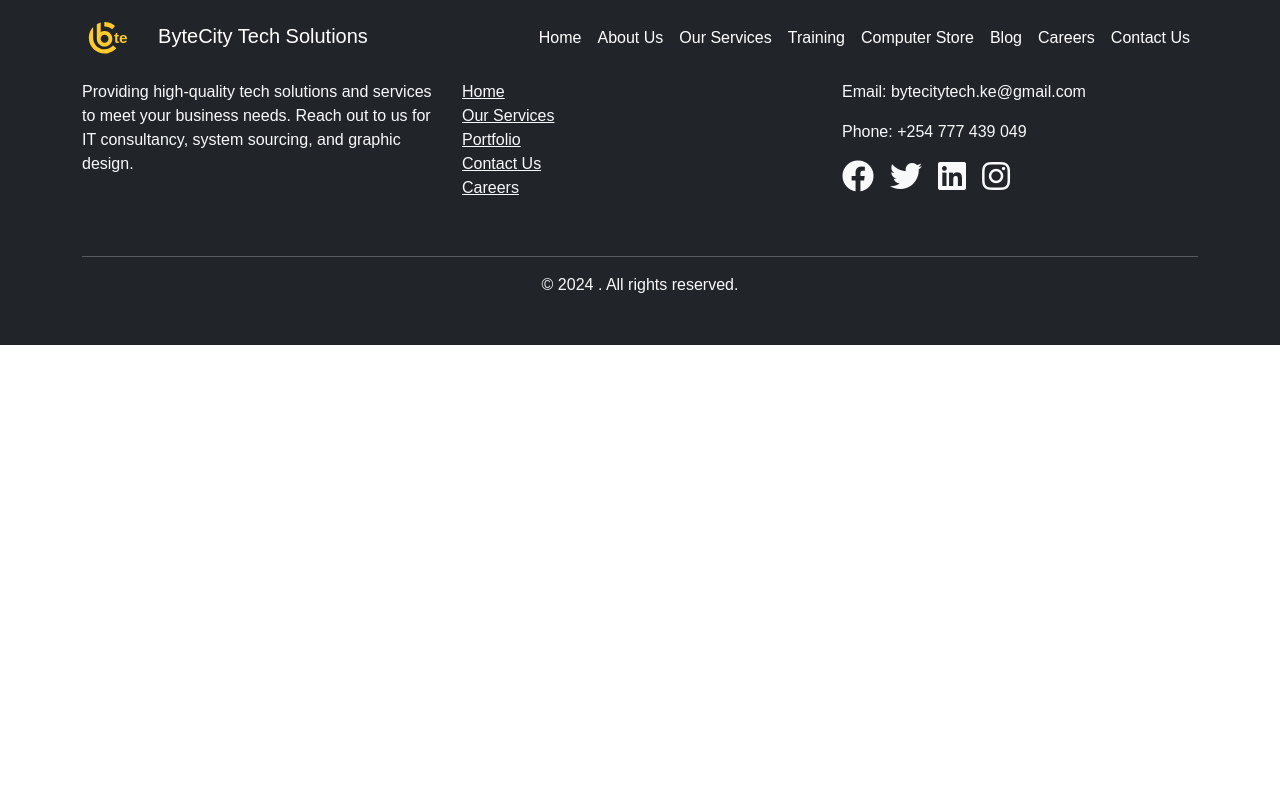
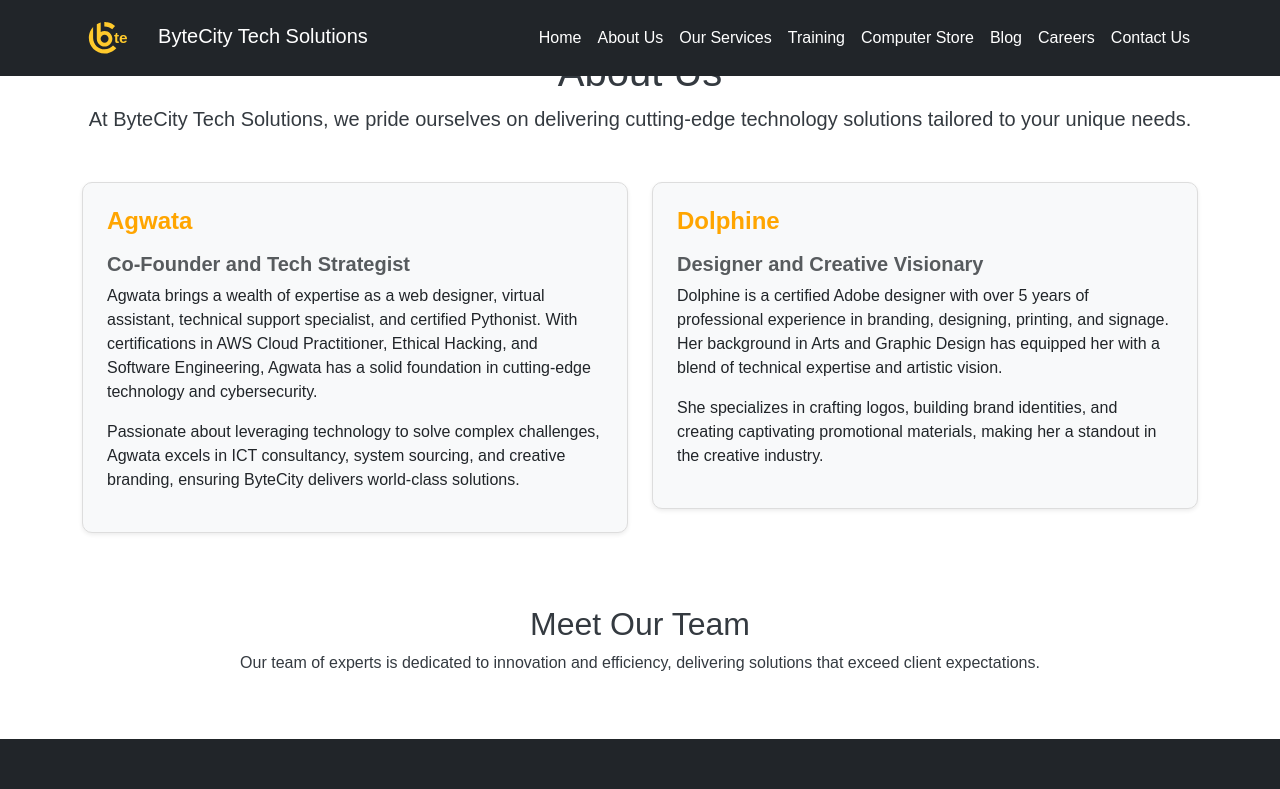
Before and after one commit to un-rated-sniper/bytecity, a React (Vite) app: page /about-page in a window 1280 px wide. Shown: the top 789 px of the page. Built offline with nearby package versions, Linux system fonts and the light colour scheme; a small style sheet from the web is missing.

Commit message:
minor updates on the Careers and home page

```diff
--- a/src/App.tsx
+++ b/src/App.tsx
@@ -1,30 +1,30 @@
-import React from 'react';
-import { BrowserRouter as Router, Routes, Route } from 'react-router-dom';
-import Home from './pages/Home';
-import AboutUs from './pages/AboutUs';
-import Training from './pages/Training';
-import Store from './pages/Store'; // Ensure that the file './pages/Store.tsx' exists and is correctly named
-import Blog from './pages/Blog';
-import Careers from './pages/Careers';
-import ContactUs from './pages/ContactUs';
-import NavbarComponent from './components/NavbarComponent';
-import Footer from './components/Footer';
-
+import React from "react";
+import { BrowserRouter as Router, Routes, Route } from "react-router-dom";
+import Home from "./pages/Home";
+import AboutPage from "./pages/AboutPage";
+import Training from "./pages/Training";
+import Store from "./pages/Store"; // Ensure that the file './pages/Store.tsx' exists and is correctly named
+import Blog from "./pages/Blog";
+import Careers from "./pages/Careers";
+import ContactUs from "./pages/ContactUs";
+import NavbarComponent from "./components/NavbarComponent";
+import Footer from "./components/Footer";
 
 const App: React.FC = () => {
   return (
     <Router>
       <NavbarComponent />
+
       <Routes>
         <Route path="/" element={<Home />} />
-        <Route path="/about-us" element={<AboutUs />} />
+        <Route path="/about-page" element={<AboutPage />} />
         <Route path="/training" element={<Training />} />
         <Route path="/store" element={<Store />} />
         <Route path="/blog" element={<Blog />} />
         <Route path="/careers" element={<Careers />} />
         <Route path="/contact-us" element={<ContactUs />} />
       </Routes>
-      <Footer/>
+      <Footer />
     </Router>
   );
 };
--- a/src/components/HireUsModal.tsx
+++ b/src/components/WorkWithUsModal.tsx
@@ -1,12 +1,12 @@
 import React, { useState } from 'react';
 import { Modal, Button, Form, Row, Col } from 'react-bootstrap';
 
-interface HireUsModalProps {
+interface WorkWithUsModalProps {
   show: boolean;
   handleClose: () => void;
 }
 
-const HireUsModal: React.FC<HireUsModalProps> = ({ show, handleClose }) => {
+const WorkWithUsModal: React.FC<WorkWithUsModalProps> = ({ show, handleClose }) => {
   const [formData, setFormData] = useState({
     name: '',
     email: '',
@@ -164,4 +164,4 @@ const HireUsModal: React.FC<HireUsModalProps> = ({ show, handleClose }) => {
   );
 };
 
-export default HireUsModal;
+export default WorkWithUsModal;
--- /dev/null
+++ b/src/pages/AboutPage.tsx
@@ -0,0 +1,71 @@
+import React from "react";
+
+const AboutPage: React.FC = () => {
+  return (
+    <div className="container py-5">
+      <div className="text-center mb-5">
+        <h1 className="text-orange">About Us</h1>
+        <p className="lead">
+          At ByteCity Tech Solutions, we pride ourselves on delivering
+          cutting-edge technology solutions tailored to your unique needs.
+        </p>
+      </div>
+
+      <div className="row">
+        {/* Agwata's Profile */}
+        <div className="col-lg-6 mb-4">
+          <div className="card shadow-sm">
+            <div className="card-body">
+              <h3 className="card-title">Agwata</h3>
+              <h5 className="text-muted">Co-Founder and Tech Strategist</h5>
+              <p>
+                Agwata brings a wealth of expertise as a web designer, virtual
+                assistant, technical support specialist, and certified
+                Pythonist. With certifications in AWS Cloud Practitioner,
+                Ethical Hacking, and Software Engineering, Agwata has a solid
+                foundation in cutting-edge technology and cybersecurity.
+              </p>
+              <p>
+                Passionate about leveraging technology to solve complex
+                challenges, Agwata excels in ICT consultancy, system sourcing,
+                and creative branding, ensuring ByteCity delivers world-class
+                solutions.
+              </p>
+            </div>
+          </div>
+        </div>
+
+        {/* Dolphine's Profile */}
+        <div className="col-lg-6 mb-4">
+          <div className="card shadow-sm">
+            <div className="card-body">
+              <h3 className="card-title">Dolphine</h3>
+              <h5 className="text-muted">Designer and Creative Visionary</h5>
+              <p>
+                Dolphine is a certified Adobe designer with over 5 years of
+                professional experience in branding, designing, printing, and
+                signage. Her background in Arts and Graphic Design has equipped
+                her with a blend of technical expertise and artistic vision.
+              </p>
+              <p>
+                She specializes in crafting logos, building brand identities,
+                and creating captivating promotional materials, making her a
+                standout in the creative industry.
+              </p>
+            </div>
+          </div>
+        </div>
+      </div>
+
+      <div className="text-center mt-5">
+        <h2 className="text-orange">Meet Our Team</h2>
+        <p>
+          Our team of experts is dedicated to innovation and efficiency,
+          delivering solutions that exceed client expectations.
+        </p>
+      </div>
+    </div>
+  );
+};
+
+export default AboutPage;
--- a/src/pages/AboutUs.tsx
+++ /dev/null
@@ -1,58 +0,0 @@
-import React from "react";
-
-const AboutUs: React.FC = () => {
-  return (
-    <div className="container py-5">
-      <div className="text-center mb-5">
-        <h1 className="text-orange">About Us</h1>
-        <p className="lead">
-          At ByteCity Tech Solutions, we pride ourselves on delivering cutting-edge technology solutions tailored to your unique needs.
-        </p>
-      </div>
-
-      <div className="row">
-        {/* Agwata's Profile */}
-        <div className="col-lg-6 mb-4">
-          <div className="card shadow-sm">
-            <div className="card-body">
-              <h3 className="card-title">Agwata</h3>
-              <h5 className="text-muted">Co-Founder and Tech Strategist</h5>
-              <p>
-                Agwata brings a wealth of expertise as a web designer, virtual assistant, technical support specialist, and certified Pythonist.
-                With certifications in AWS Cloud Practitioner, Ethical Hacking, and Software Engineering, Agwata has a solid foundation in cutting-edge technology and cybersecurity.
-              </p>
-              <p>
-                Passionate about leveraging technology to solve complex challenges, Agwata excels in ICT consultancy, system sourcing, and creative branding, ensuring ByteCity delivers world-class solutions.
-              </p>
-            </div>
-          </div>
-        </div>
-
-        {/* Dolphine's Profile */}
-        <div className="col-lg-6 mb-4">
-          <div className="card shadow-sm">
-            <div className="card-body">
-              <h3 className="card-title">Dolphine</h3>
-              <h5 className="text-muted">Designer and Creative Visionary</h5>
-              <p>
-                Dolphine is a certified Adobe designer with over 5 years of professional experience in branding, designing, printing, and signage. Her background in Arts and Graphic Design has equipped her with a blend of technical expertise and artistic vision.
-              </p>
-              <p>
-                She specializes in crafting logos, building brand identities, and creating captivating promotional materials, making her a standout in the creative industry.
-              </p>
-            </div>
-          </div>
-        </div>
-      </div>
-
-      <div className="text-center mt-5">
-        <h2 className="text-orange">Meet Our Team</h2>
-        <p>
-          Our team of experts is dedicated to innovation and efficiency, delivering solutions that exceed client expectations.
-        </p>
-      </div>
-    </div>
-  );
-};
-
-export default AboutUs;
--- a/src/pages/Careers.tsx
+++ b/src/pages/Careers.tsx
@@ -1,10 +1,38 @@
 import React from 'react';
+import Hero from '../components/Hero';
 
 const Careers: React.FC = () => {
     return (
-        <div>
-            <h1>Careers at ByteCity Tech</h1>
-            <p>We are always looking for talented individuals to join our team. Check back soon for job postings!</p>
+        <div className="careers-page">
+            <Hero onHireUsClick={() => window.location.href = 'mailto:careers@bytecitytech.com'} />
+            <div className="content">
+                <h1>Careers at ByteCity Tech</h1>
+                <p>Join our team and help us build the future of technology!</p>
+
+                <section className="open-positions">
+                    <h2>Open Positions</h2>
+                    <ul>
+                        <li>Software Engineer</li>
+                        <li>Product Manager</li>
+                        <li>UX/UI Designer</li>
+                        <li>Data Scientist</li>
+                    </ul>
+                </section>
+
+                <section className="why-work-with-us">
+                    <h2>Why Work With Us?</h2>
+                    <p>At ByteCity Tech, we offer a dynamic work environment, competitive salaries, and opportunities for growth and development.</p>
+                </section>
+
+                <section className="how-to-apply">
+                    <h2>How to Apply</h2>
+                    <p>Send your resume and cover letter to <a href="mailto:careers@bytecitytech.com">careers@bytecitytech.com</a>.</p>
+                </section>
+
+                <section className="apply-now">
+                    <button onClick={() => window.location.href = 'mailto:careers@bytecitytech.com'}>Apply Now</button>
+                </section>
+            </div>
         </div>
     );
 };
--- a/src/pages/Home.tsx
+++ b/src/pages/Home.tsx
@@ -5,7 +5,7 @@ import Services from "../components/Services";
 import Message from "../components/Message";
 import WhyUs from "../components/WhyUs";
 import LetsTeachYou from "../components/LetsTeachYou";
-import HireUsModal from "../components/HireUsModal";
+import WorkWithUsModal from "../components/WorkWithUsModal";
 import WhyChooseUs from "../components/WhyChooseUs";
 
 const Home: React.FC = () => {
@@ -15,14 +15,14 @@ const Home: React.FC = () => {
     const handleCloseModal = () => setShowHireUsModal(false);
 
     return (
-        <div >
+        <div>
             <Hero onHireUsClick={handleShowModal} />
             <Discover />
             <Services />
             <Message />
             <WhyUs />
             <LetsTeachYou />
-            <HireUsModal show={showHireUsModal} handleClose={handleCloseModal} />
+            <WorkWithUsModal show={showHireUsModal} handleClose={handleCloseModal} />
             <WhyChooseUs />
         </div>
     );
```
